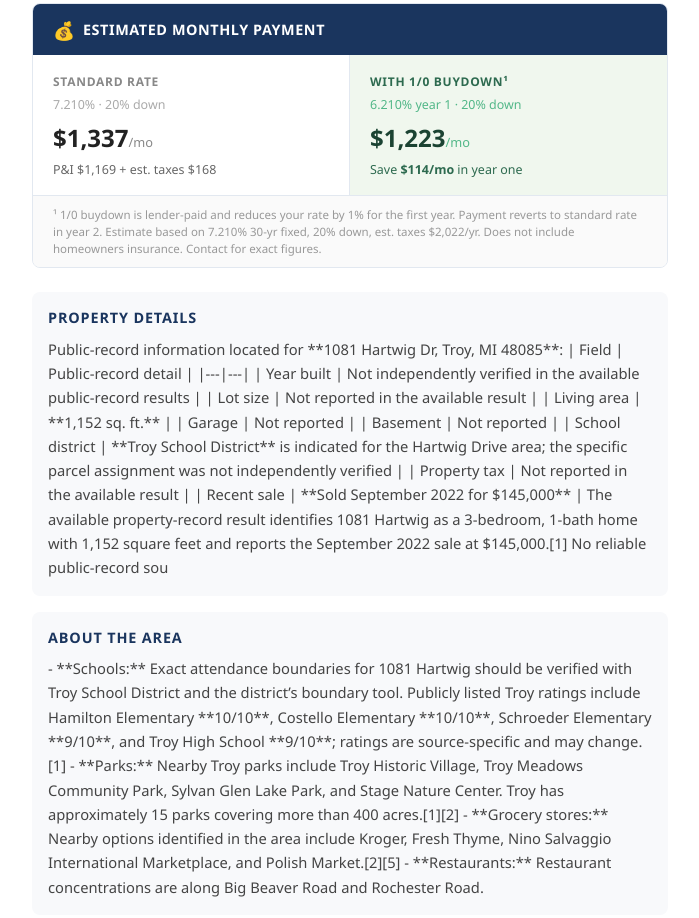
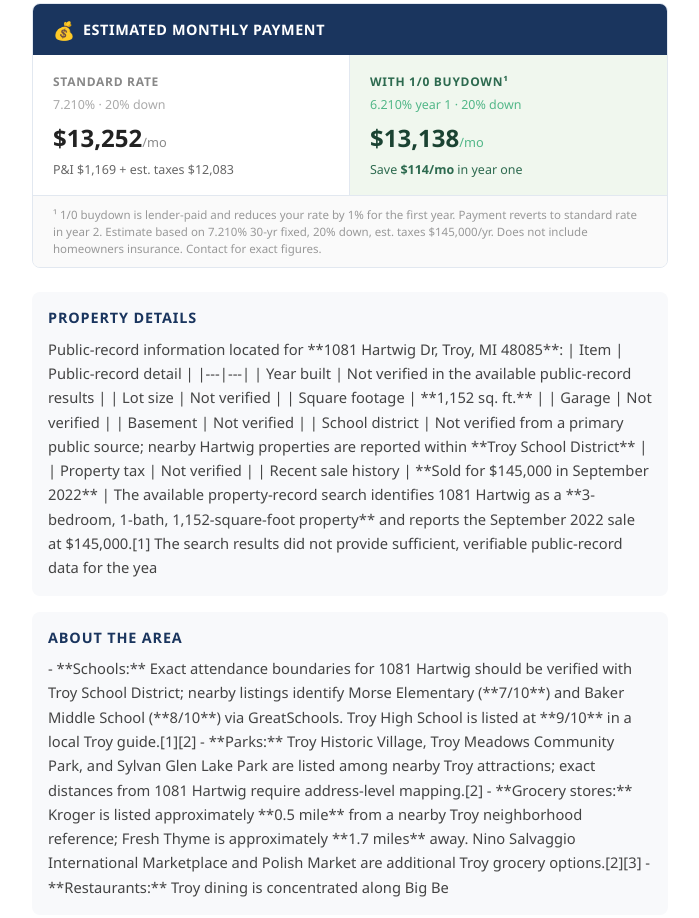
Before and after one commit to tommy-logan-ai/tommythemortgageguy, a plain HTML site: page coming-soon/troy-mi-u-476919.html in a window 1280 px wide. Shown: the part 894-1812 px from the top of the page, without its empty margins (290-989 px from the left). Drawn offline with Linux system fonts and the light colour scheme; no server answers.

Commit message:
Coming Soon (regen-hero): Troy troy-mi-u-476919

```diff
--- a/coming-soon/troy-mi-u-476919.html
+++ b/coming-soon/troy-mi-u-476919.html
@@ -47,13 +47,13 @@
     <div style="padding:1.1rem 1.25rem;border-right:1px solid #e2e8f0;">
       <div style="font-size:0.75rem;font-weight:700;color:#888;text-transform:uppercase;letter-spacing:0.06em;margin-bottom:0.4rem;">Standard Rate</div>
       <div style="font-size:0.78rem;color:#aaa;margin-bottom:0.5rem;">7.210% · 20% down</div>
-      <div style="font-size:1.5rem;font-weight:800;color:#222;">$1,337<span style="font-size:0.8rem;font-weight:400;color:#888;">/mo</span></div>
-      <div style="font-size:0.78rem;color:#666;margin-top:0.4rem;">P&amp;I $1,169 + est. taxes $168</div>
+      <div style="font-size:1.5rem;font-weight:800;color:#222;">$13,252<span style="font-size:0.8rem;font-weight:400;color:#888;">/mo</span></div>
+      <div style="font-size:0.78rem;color:#666;margin-top:0.4rem;">P&amp;I $1,169 + est. taxes $12,083</div>
     </div>
     <div style="padding:1.1rem 1.25rem;background:#f0f7ee;">
       <div style="font-size:0.75rem;font-weight:700;color:#2d6a4f;text-transform:uppercase;letter-spacing:0.06em;margin-bottom:0.4rem;">With 1/0 Buydown¹</div>
       <div style="font-size:0.78rem;color:#52b788;margin-bottom:0.5rem;">6.210% year 1 · 20% down</div>
-      <div style="font-size:1.5rem;font-weight:800;color:#1b4332;">$1,223<span style="font-size:0.8rem;font-weight:400;color:#52b788;">/mo</span></div>
+      <div style="font-size:1.5rem;font-weight:800;color:#1b4332;">$13,138<span style="font-size:0.8rem;font-weight:400;color:#52b788;">/mo</span></div>
       <div style="font-size:0.78rem;color:#2d6a4f;margin-top:0.4rem;">Save <strong>$114/mo</strong> in year one</div>
     </div>
   </div>
@@ -61,31 +61,31 @@
     <p style="margin:0;font-size:0.72rem;color:#999;line-height:1.5;">
       ¹ 1/0 buydown is lender-paid and reduces your rate by 1% for the first year.
       Payment reverts to standard rate in year 2.
-      Estimate based on 7.210% 30-yr fixed, 20% down, est. taxes $2,022/yr.
+      Estimate based on 7.210% 30-yr fixed, 20% down, est. taxes $145,000/yr.
       Does not include homeowners insurance. Contact for exact figures.
     </p>
   </div>
 </div>
     <div style="margin:1.5rem 0 0;padding:1rem;background:#f8f9fb;border-radius:8px;"><h3 style="font-size:0.9rem;font-weight:700;color:#1a355e;text-transform:uppercase;letter-spacing:0.06em;margin:0 0 0.6rem">Property Details</h3><p style="font-size:0.92rem;color:#444;line-height:1.65;margin:0">Public-record information located for **1081 Hartwig Dr, Troy, MI 48085**:
 
-| Field | Public-record detail |
+| Item | Public-record detail |
 |---|---|
-| Year built | Not independently verified in the available public-record results |
-| Lot size | Not reported in the available result |
-| Living area | **1,152 sq. ft.** |
-| Garage | Not reported |
-| Basement | Not reported |
-| School district | **Troy School District** is indicated for the Hartwig Drive area; the specific parcel assignment was not independently verified |
-| Property tax | Not reported in the available result |
-| Recent sale | **Sold September 2022 for $145,000** |
+| Year built | Not verified in the available public-record results |
+| Lot size | Not verified |
+| Square footage | **1,152 sq. ft.** |
+| Garage | Not verified |
+| Basement | Not verified |
+| School district | Not verified from a primary public source; nearby Hartwig properties are reported within **Troy School District** |
+| Property tax | Not verified |
+| Recent sale history | **Sold for $145,000 in September 2022** |
 
-The available property-record result identifies 1081 Hartwig as a 3-bedroom, 1-bath home with 1,152 square feet and reports the September 2022 sale at $145,000.[1]
+The available property-record search identifies 1081 Hartwig as a **3-bedroom, 1-bath, 1,152-square-foot property** and reports the September 2022 sale at $145,000.[1]
 
-No reliable public-record sou</p></div>
-    <div style="margin:1rem 0 0;padding:1rem;background:#f8f9fb;border-radius:8px;"><h3 style="font-size:0.9rem;font-weight:700;color:#1a355e;text-transform:uppercase;letter-spacing:0.06em;margin:0 0 0.6rem">About the Area</h3><p style="font-size:0.92rem;color:#444;line-height:1.65;margin:0">- **Schools:** Exact attendance boundaries for 1081 Hartwig should be verified with Troy School District and the district’s boundary tool. Publicly listed Troy ratings include Hamilton Elementary **10/10**, Costello Elementary **10/10**, Schroeder Elementary **9/10**, and Troy High School **9/10**; ratings are source-specific and may change.[1]
-- **Parks:** Nearby Troy parks include Troy Historic Village, Troy Meadows Community Park, Sylvan Glen Lake Park, and Stage Nature Center. Troy has approximately 15 parks covering more than 400 acres.[1][2]
-- **Grocery stores:** Nearby options identified in the area include Kroger, Fresh Thyme, Nino Salvaggio International Marketplace, and Polish Market.[2][5]
-- **Restaurants:** Restaurant concentrations are along Big Beaver Road and Rochester Road.</p></div>
+The search results did not provide sufficient, verifiable public-record data for the yea</p></div>
+    <div style="margin:1rem 0 0;padding:1rem;background:#f8f9fb;border-radius:8px;"><h3 style="font-size:0.9rem;font-weight:700;color:#1a355e;text-transform:uppercase;letter-spacing:0.06em;margin:0 0 0.6rem">About the Area</h3><p style="font-size:0.92rem;color:#444;line-height:1.65;margin:0">- **Schools:** Exact attendance boundaries for 1081 Hartwig should be verified with Troy School District; nearby listings identify Morse Elementary (**7/10**) and Baker Middle School (**8/10**) via GreatSchools. Troy High School is listed at **9/10** in a local Troy guide.[1][2]
+- **Parks:** Troy Historic Village, Troy Meadows Community Park, and Sylvan Glen Lake Park are listed among nearby Troy attractions; exact distances from 1081 Hartwig require address-level mapping.[2]
+- **Grocery stores:** Kroger is listed approximately **0.5 mile** from a nearby Troy neighborhood reference; Fresh Thyme is approximately **1.7 miles** away. Nino Salvaggio International Marketplace and Polish Market are additional Troy grocery options.[2][3]
+- **Restaurants:** Troy dining is concentrated along Big Be</p></div>
     <div class="agent" style="display:flex;align-items:center;gap:14px;margin-top:1.5rem;padding-top:1rem;border-top:1px solid #eee">
       <img src="https://tommythemortgageguy.com/assets/agents/ryan-duffy-headshot.jpg" alt="Ryan Duffy" style="width:98px;height:98px;border-radius:50%;object-fit:cover;border:2px solid #1a355e">
       <div style="text-align:left">
```
